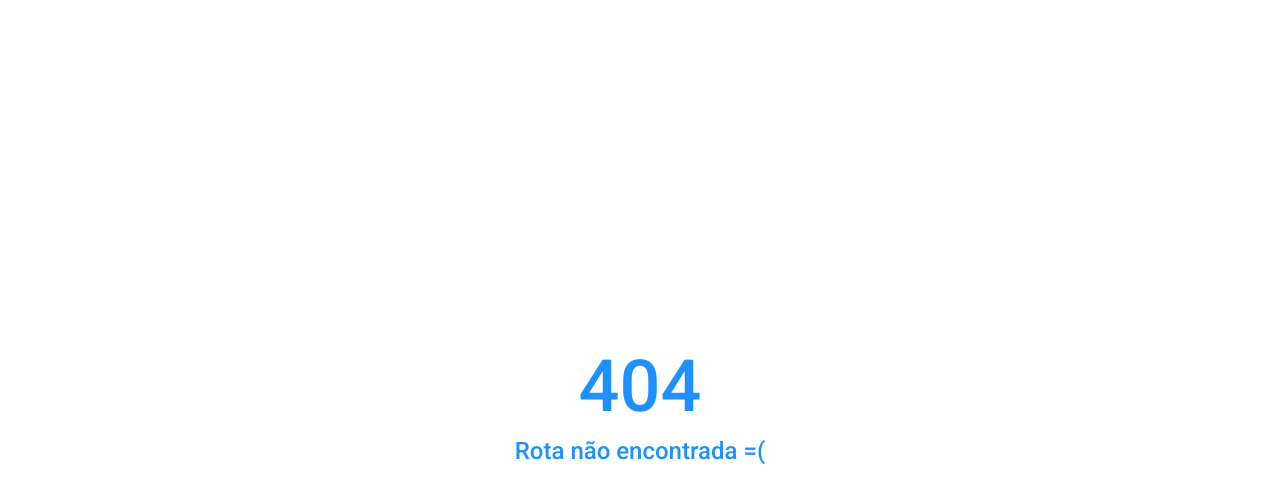
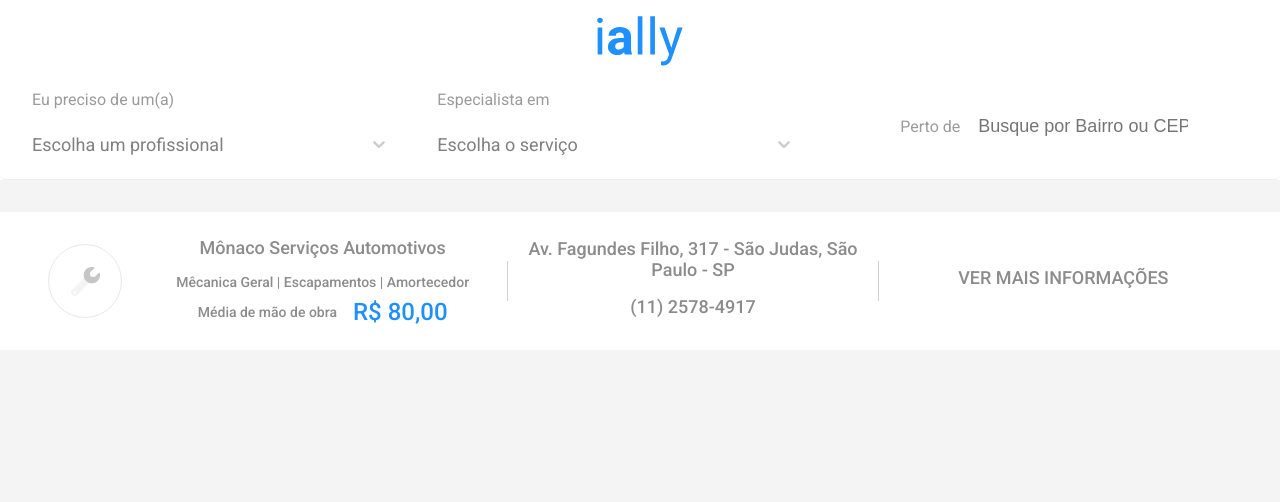
Before and after one commit to pipoblak/ially-front, a React (Create React App) app: page /lista in a window 1280 px wide. Before the commit this address had no page. Shown: the top 502 px of the page. Built offline with nearby package versions, Linux system fonts and the light colour scheme.

Commit message:
List item

```diff
--- a/src/App.js
+++ b/src/App.js
@@ -18,6 +18,7 @@
       <Router>
         <Switch>
           <Route exact path="/" component={SpaView}/>
+          <Route exact path="/lista" toggled={true} component={SpaView}/>
           <Route path="*">
             <NotFound />
           </Route>
--- /dev/null
+++ b/src/components/Avatar.js
@@ -0,0 +1,26 @@
+import React from 'react';
+import styled from 'styled-components';
+
+const Container = styled.div`
+  width: ${p => p.size || 32 }px;
+  height: ${p => p.size || 32 }px;
+  display: flex;
+  justify-content: center;
+  align-items: center;
+  border: 1px solid #E8E8E8;
+  border-radius: 100%;
+  margin: 16px;
+`;
+
+const Image = styled.img`
+  max-width: 100%;
+  max-height: 100%;
+`;
+
+export const Avatar = ({ size , source }) => {
+  return(
+    <Container size={size}>
+      <Image src={source} />
+    </Container>
+  );
+}
--- a/src/components/SearchBox.js
+++ b/src/components/SearchBox.js
@@ -18,7 +18,7 @@
   border-bottom:  ${p=> p.toggled ? '1px solid #eee' : 'none'};
   border-radius: 6px;
   background: rgba(255,255,255,1);
-  padding: ${p=> !p.toggled ? '32px' : '0 16px'};
+  padding: ${p=> !p.toggled ? '32px' : '0 32px'};
   padding-bottom:  ${p=> p.toggled ? '16px' : '0px  '};
   display: flex;
   flex-direction: row;
--- a/src/components/index.js
+++ b/src/components/index.js
@@ -3,3 +3,4 @@
 export { DefaultButton } from './Button';
 export { SelectInput } from './SelectInput';
 export { CepInput } from './CepInput';
+export { Avatar } from './Avatar';
--- /dev/null
+++ b/src/pages/SpaView/components/List/index.js
@@ -0,0 +1,25 @@
+import React from 'react';
+import { connect } from 'react-redux';
+import { BounceLoader } from "react-spinners";
+import { ListWrapper } from './styles';
+import ListItem from '../ListItem';
+import colors from 'variables/colors';
+
+const List = ({ loading }) =>{
+  return(
+    <ListWrapper>
+      <BounceLoader
+        size={60}
+        color={colors.primary}
+        loading={loading}
+      />
+      <ListItem />
+    </ListWrapper>
+  );
+};
+
+const mapStateToProps = state => ({
+  loading: state.SpaView.loading
+});
+
+export default connect(mapStateToProps)(List);
--- /dev/null
+++ b/src/pages/SpaView/components/List/styles.js
@@ -0,0 +1,11 @@
+import styled from 'styled-components';
+
+export const ListWrapper = styled.div`
+  width: 100%;
+  background: #F4F4F4;
+  height: 100%;
+  flex: 1;
+  display: flex;
+  justify-content: center;
+  padding: 32px 0;
+`;
--- /dev/null
+++ b/src/pages/SpaView/components/ListItem/index.js
@@ -0,0 +1,31 @@
+import React from 'react';
+import { BounceLoader } from "react-spinners";
+import { Avatar } from 'components';
+import { Wrapper, TextWrapper, Title, SubTitle, Value, Divisor } from './styles';
+import colors from 'variables/colors';
+import AvatarImage from 'avatar.png';
+
+const ListItem = ({ loading }) =>{
+  return(
+    <Wrapper>
+      <Avatar source={AvatarImage} size={72}/>
+      <TextWrapper>
+        <Title>Mônaco Serviços Automotivos</Title>
+        <SubTitle>Mêcanica Geral | Escapamentos | Amortecedor</SubTitle>
+        <SubTitle>Média de mão de obra <Value>R$ 80,00</Value></SubTitle>
+      </TextWrapper>
+      <Divisor/>
+      <TextWrapper>
+        <Title> Av. Fagundes Filho, 317 - São Judas, São Paulo - SP</Title>
+        <Title style={{marginTop: 8}}> (11) 2578-4917</Title>
+      </TextWrapper>
+      <Divisor />
+      <TextWrapper>
+        <Title>VER MAIS INFORMAÇÕES</Title>
+      </TextWrapper>
+    </Wrapper>
+  );
+};
+
+
+export default ListItem;
--- /dev/null
+++ b/src/pages/SpaView/components/ListItem/styles.js
@@ -0,0 +1,63 @@
+import styled from 'styled-components';
+import colors from 'variables/colors';
+
+export const Wrapper = styled.div`
+  width: 100%;
+  height: 138px;
+  background: white;
+  display: flex;
+  align-items: center;
+  padding: 0 32px;
+`;
+
+export const TextWrapper = styled.div`
+  flex: 1;
+  display: flex;
+  flex-direction: column;
+  align-items: center;
+  justify-content: center;
+  padding: 0px 16px;
+`;
+
+export const Divisor = styled.div`
+  width: 1px;
+  height: 40px;
+  background: #d1d1d1;
+`;
+
+export const Title = styled.h3`
+  margin: 0;
+  padding: 0;
+  font-style: normal;
+  font-weight: 500;
+  font-size: 18px;
+  line-height: 21px;
+  color: #8C8C8C;
+  margin-bottom: 8px;
+  text-align: center;
+`;
+
+export const SubTitle = styled.h4`
+  margin: 0;
+  padding: 0;
+  font-style: normal;
+  font-weight: 500;
+  font-size: 14px;
+  line-height: 16px;
+  color: #8C8C8C;
+  margin-top: 8px;
+  display: flex;
+  align-items: center;
+  justify-content: center;
+`;
+
+export const Value = styled.h2`
+  margin: 0;
+  padding: 0;
+  font-style: normal;
+  font-weight: 500;
+  font-size: 24px;
+  line-height: 28px;
+  color: ${colors.primary};
+  margin-left: 16px;
+`;
--- a/src/pages/SpaView/index.js
+++ b/src/pages/SpaView/index.js
@@ -1,73 +1,16 @@
-import React, { useState } from 'react';
-import styled from 'styled-components';
+import React, { useState, useEffect } from 'react';
+import { bindActionCreators } from 'redux';
+import { connect } from 'react-redux';
 import { Header, SearchBox, DefaultButton } from 'components';
 import BackgroundImage from '../../background.svg';
-import { BounceLoader } from "react-spinners";
-import { AnimatedRoute } from 'react-router-transition';
-import colors from 'variables/colors';
-import { bindActionCreators } from 'redux';
-import { connect } from 'react-redux';
 import { Creators } from 'store/ducks/SpaView';
+import List from './components/List';
+import { Wrapper, ContentArea, Container, ButtonWrapper, Background } from './styles';
 
-const Wrapper = styled.div`
-  position: relative;
-  width: 100%;
-  flex: 1;
-  max-height: 100vh;
-  max-width: 100vw;
-`;
-
-const ContentArea = styled.div`
-  position: relative;
-  z-index: 1;
-  top: 50%;
-  width: 100%;
-  flex: 1;
-  height: ${p=> p.toggled ? '100%' : '368px'};
-  transition: all .35s;
-  transition-timing-function: cubic-bezier(0, 0, 0.2, 1);
-  ${p => p.toggled && 'top: 0;'}
-`;
-
-const Container = styled.div`
-  display: flex;
-  width: 100%;
-  flex: 1;
-  flex-direction: column;
-  position: relative;
-  top: -50%;
-  transition: all .35s;
-  transition-timing-function: cubic-bezier(0, 0, 0.2, 1);
-  ${p => p.toggled && 'top: 0;'}
-`;
-
-const ButtonWrapper = styled.div`
-  margin-top: 16px;
-  display: flex;
-  justify-content: center;
-  align-items: center;
-`;
-
-const Background = styled.img`
-  width: 100%;
-  position: absolute;
-  bottom: ${p=> p.toggled ? '-100%': 0};
-  transition: all .5s;
-  z-index: 0;
-`;
-
-const ListWrapper = styled.div`
-  width: 100%;
-  background: #F4F4F4;
-  height: 100%;
-  flex: 1;
-  display: flex;
-  justify-content: center;
-  padding: 32px 0;
-`;
-
-const SpaView = ({ history, state:{ toggled, loading}, setToggled }) => {
-
+const SpaView = ({ history, location: { pathname } , state:{ toggled, loading}, setToggled, ...rest }) => {
+  useEffect(()=>{
+    pathname==='/lista' && setToggled(true)
+  },[pathname, setToggled]);
   return(
     <Wrapper toggled={toggled}>
       <ContentArea toggled={toggled}>
@@ -83,23 +26,7 @@
           )}
         </Container>
         {toggled && (
-          <ListWrapper>
-            <AnimatedRoute
-              path="/sidebar"
-              component={() => <BounceLoader
-              size={60}
-              color={colors.primary}
-              loading={loading}
-            />}
-              atEnter={{ offset: -100 }}
-              atLeave={{ offset: -100 }}
-              atActive={{ offset: 0 }}
-              mapStyles={(styles) => ({
-                transform: `translateX(${styles.offset}%)`,
-              })}
-            />
-
-          </ListWrapper>
+          <List />
         )}
       </ContentArea>
       <Background src={BackgroundImage} toggled={toggled}/>
--- /dev/null
+++ b/src/pages/SpaView/styles.js
@@ -0,0 +1,50 @@
+import React from 'react';
+import styled from 'styled-components';
+
+export const Wrapper = styled.div`
+  position: relative;
+  width: 100%;
+  flex: 1;
+  max-height: 100vh;
+  max-width: 100vw;
+  overflow: hidden
+`;
+
+export const ContentArea = styled.div`
+  position: relative;
+  z-index: 1;
+  top: 50%;
+  width: 100%;
+  flex: 1;
+  height: ${p=> p.toggled ? '100%' : '368px'};
+  transition: all .35s;
+  transition-timing-function: cubic-bezier(0, 0, 0.2, 1);
+  ${p => p.toggled && 'top: 0;'}
+`;
+
+export const Container = styled.div`
+  display: flex;
+  width: 100%;
+  flex: 1;
+  flex-direction: column;
+  position: relative;
+  top: -50%;
+  transition: all .35s;
+  transition-timing-function: cubic-bezier(0, 0, 0.2, 1);
+  ${p => p.toggled && 'top: 0;'}
+`;
+
+export const ButtonWrapper = styled.div`
+  margin-top: 16px;
+  display: flex;
+  justify-content: center;
+  align-items: center;
+`;
+
+export const Background = styled.img`
+  width: 100%;
+  position: absolute;
+  bottom: ${p=> p.toggled ? '-100%': 0};
+  transition: all .5s;
+  z-index: 0;
+`;
```
Also changed, not shown: src/avatar.png (added).
